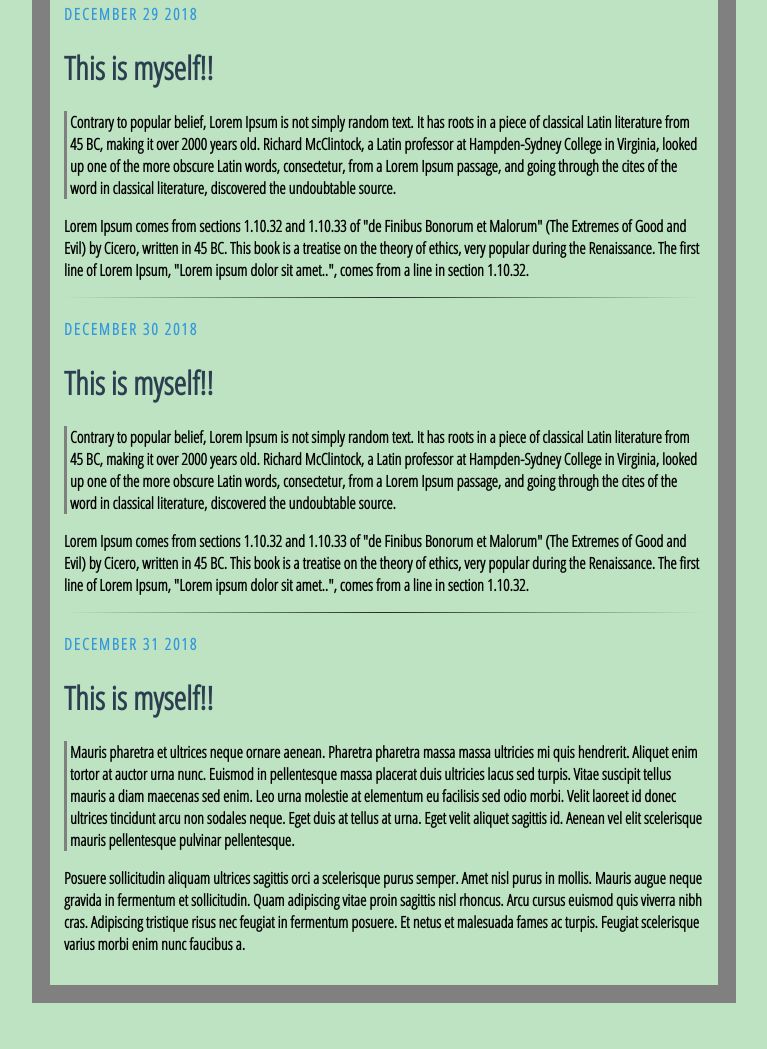
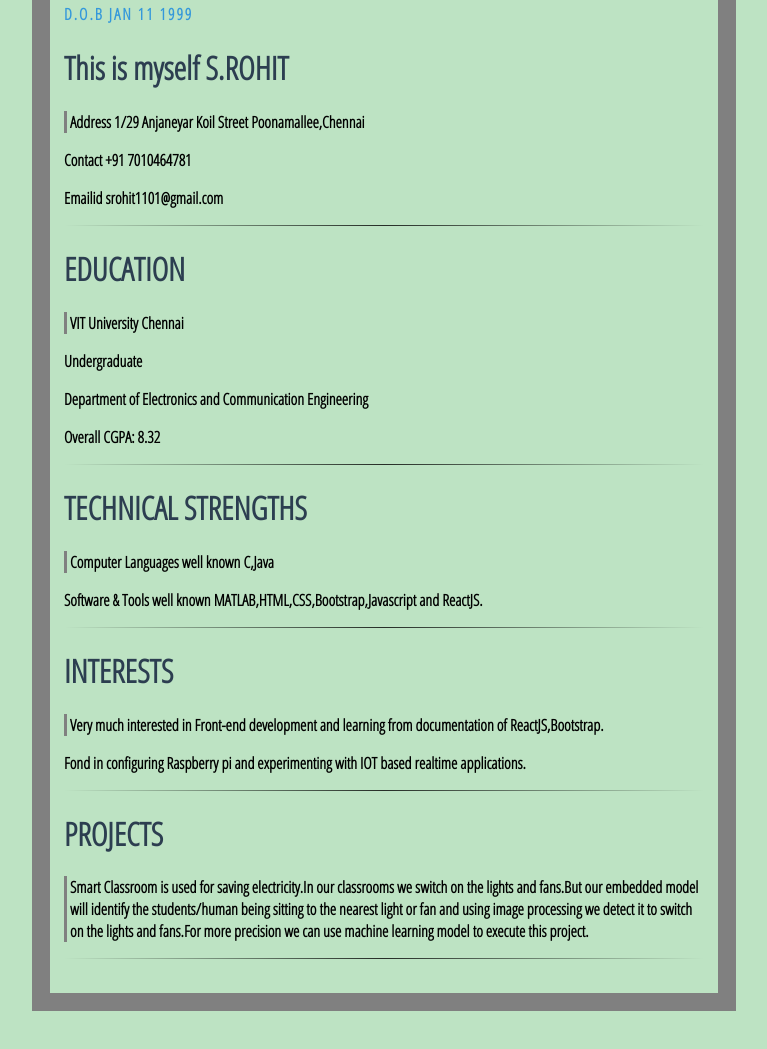
Before and after one commit to rohit1101/resume, a plain HTML site: page index.html in a window 1280 px wide. Shown: the part 79-1128 px from the top of the page, without its empty margins (256-1023 px from the left). Drawn offline with Linux system fonts and the light colour scheme.

Commit message:
Updated
My sample resume

```diff
--- a/index.css
+++ b/index.css
@@ -35,6 +35,15 @@ div:nth-of-type(3) p:nth-of-type(1) {
 	padding-left: 3px;
 }
 
+div:nth-of-type(4) p:nth-of-type(1) {
+	border-left: 3px solid gray;
+	padding-left: 3px;
+}
+
+div:nth-of-type(5) p:nth-of-type(1) {
+	border-left: 3px solid gray;
+	padding-left: 3px;
+}
 
 
 hr {
--- a/index.html
+++ b/index.html
@@ -1,7 +1,7 @@
 <!DOCTYPE html>
 <html>
 <head>
-	<title>BLOG</title>
+	<title>Resume</title>
 	<link href="https://fonts.googleapis.com/css?family=Open+Sans+Condensed:300" rel="stylesheet">
 	<link rel="stylesheet" type="text/css" href="index.css">
 </head>
@@ -9,39 +9,60 @@
 
 
 		<div class="more">
-		<date>DECEMBER 29 2018</date>
+		<date><strong>D.O.B </strong>JAN 11 1999</date>
 
-		<h1>This is myself!!</h1>
-		<p>Contrary to popular belief, Lorem Ipsum is not simply random text. It has roots in a piece of classical Latin literature from 45 BC, making it over 2000 years old. Richard McClintock, a Latin professor at Hampden-Sydney College in Virginia, looked up one of the more obscure Latin words, consectetur, from a Lorem Ipsum passage, and going through the cites of the word in classical literature, discovered the undoubtable source.</p>
+		<h1>This is myself S.ROHIT</h1>
+		<p>Address 1/29 Anjaneyar Koil Street Poonamallee,Chennai</p>
 
-		<p>Lorem Ipsum comes from sections 1.10.32 and 1.10.33 of "de Finibus Bonorum et Malorum" (The Extremes of Good and Evil) by Cicero, written in 45 BC. This book is a treatise on the theory of ethics, very popular during the Renaissance. The first line of Lorem Ipsum, "Lorem ipsum dolor sit amet..", comes from a line in section 1.10.32.</p>
+		<p>Contact +91 7010464781 </p>
+		<p>Emailid  srohit1101@gmail.com</p>
+		<hr>
+		</div>
+
+
+		<div class="more">
+
+		<h1>EDUCATION</h1>
+		<p>VIT University Chennai</p>
+		<p>Undergraduate</p>
+		<p>Department of Electronics and Communication Engineering</p>
+		<p>Overall CGPA: 8.32</p>
+
+		<p></p>
+
 
 		<hr>
 		</div>
 
 
 		<div class="more">
-		<date>DECEMBER 30 2018</date>
 
-		<h1>This is myself!!</h1>
-		<p>Contrary to popular belief, Lorem Ipsum is not simply random text. It has roots in a piece of classical Latin literature from 45 BC, making it over 2000 years old. Richard McClintock, a Latin professor at Hampden-Sydney College in Virginia, looked up one of the more obscure Latin words, consectetur, from a Lorem Ipsum passage, and going through the cites of the word in classical literature, discovered the undoubtable source.</p>
+		<h1>TECHNICAL STRENGTHS</h1>
+		<p>Computer Languages well known C,Java</p>
+		<p>Software & Tools well known MATLAB,HTML,CSS,Bootstrap,Javascript and ReactJS.</p>
+		<p></p>
+		<hr>
+		 </div>
 
-		<p>Lorem Ipsum comes from sections 1.10.32 and 1.10.33 of "de Finibus Bonorum et Malorum" (The Extremes of Good and Evil) by Cicero, written in 45 BC. This book is a treatise on the theory of ethics, very popular during the Renaissance. The first line of Lorem Ipsum, "Lorem ipsum dolor sit amet..", comes from a line in section 1.10.32.</p>
+		<div class="more">
 
+		<h1>INTERESTS</h1>
+		<p>Very much interested in Front-end development and learning from documentation of ReactJS,Bootstrap.</p>
+		<p>Fond in configuring Raspberry pi and experimenting with IOT based realtime applications.</p>
+		<p></p>
+		<hr>
+		</div>
 
+		<div class="more">
+
+		<h1>PROJECTS</h1>
+		<p>Smart Classroom is used for saving electricity.In our classrooms we switch on the lights and fans.But our embedded model will identify the students/human being sitting to the nearest light or fan and using image processing we detect it to switch on the lights and fans.For more precision we can use machine learning model to execute this project.</p>
+		<p></p>
+		<p></p>
 		<hr>
 		</div>
 
 
-		<div>
-		<date>DECEMBER 31 2018</date>
-
-		<h1>This is myself!!</h1>
-		<p>Mauris pharetra et ultrices neque ornare aenean. Pharetra pharetra massa massa ultricies mi quis hendrerit. Aliquet enim tortor at auctor urna nunc. Euismod in pellentesque massa placerat duis ultricies lacus sed turpis. Vitae suscipit tellus mauris a diam maecenas sed enim. Leo urna molestie at elementum eu facilisis sed odio morbi. Velit laoreet id donec ultrices tincidunt arcu non sodales neque. Eget duis at tellus at urna. Eget velit aliquet sagittis id. Aenean vel elit scelerisque mauris pellentesque pulvinar pellentesque.</p>
-
-		<p>Posuere sollicitudin aliquam ultrices sagittis orci a scelerisque purus semper. Amet nisl purus in mollis. Mauris augue neque gravida in fermentum et sollicitudin. Quam adipiscing vitae proin sagittis nisl rhoncus. Arcu cursus euismod quis viverra nibh cras. Adipiscing tristique risus nec feugiat in fermentum posuere. Et netus et malesuada fames ac turpis. Feugiat scelerisque varius morbi enim nunc faucibus a.</p>
-
-		 </div>
 
 
 
```
